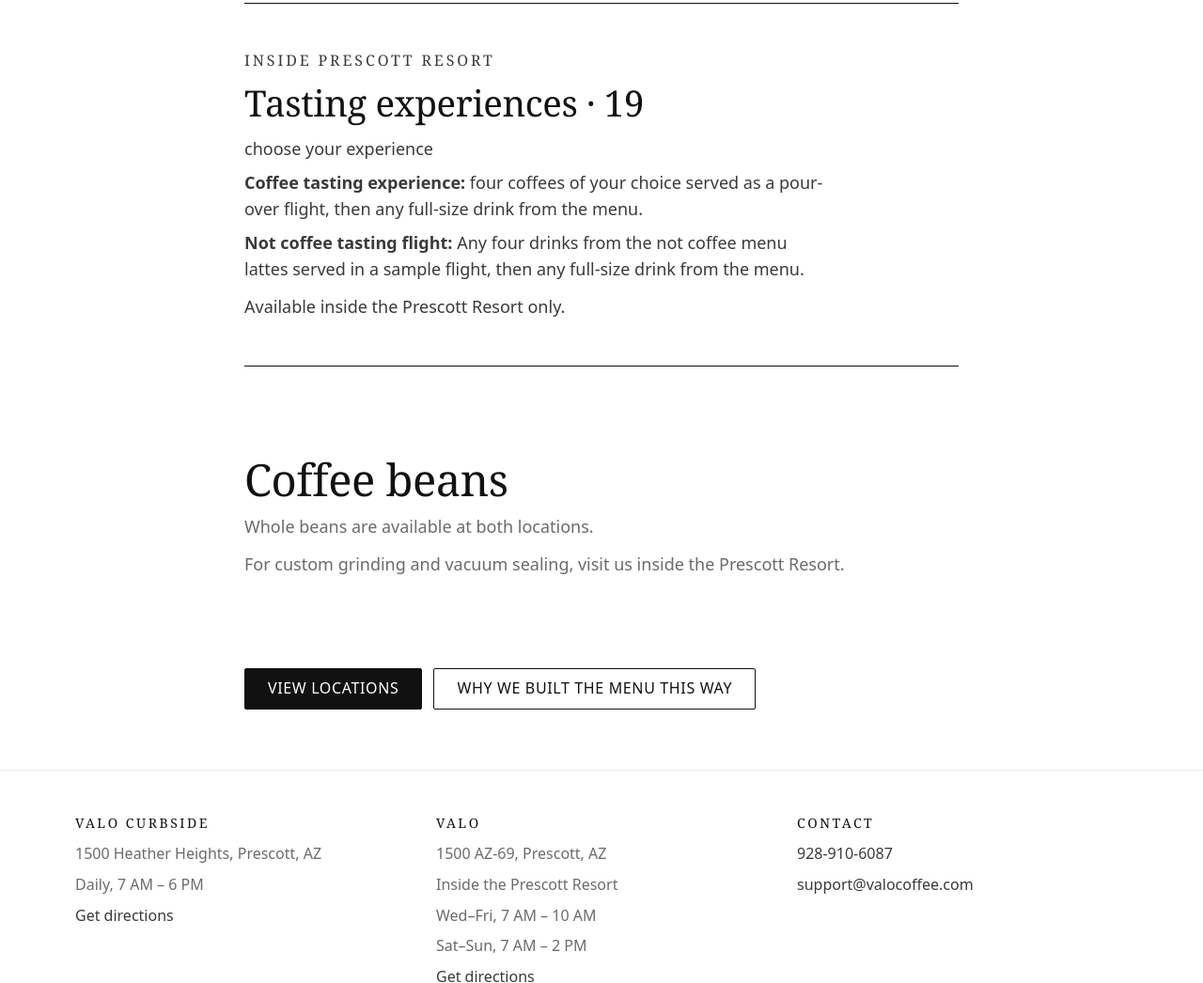
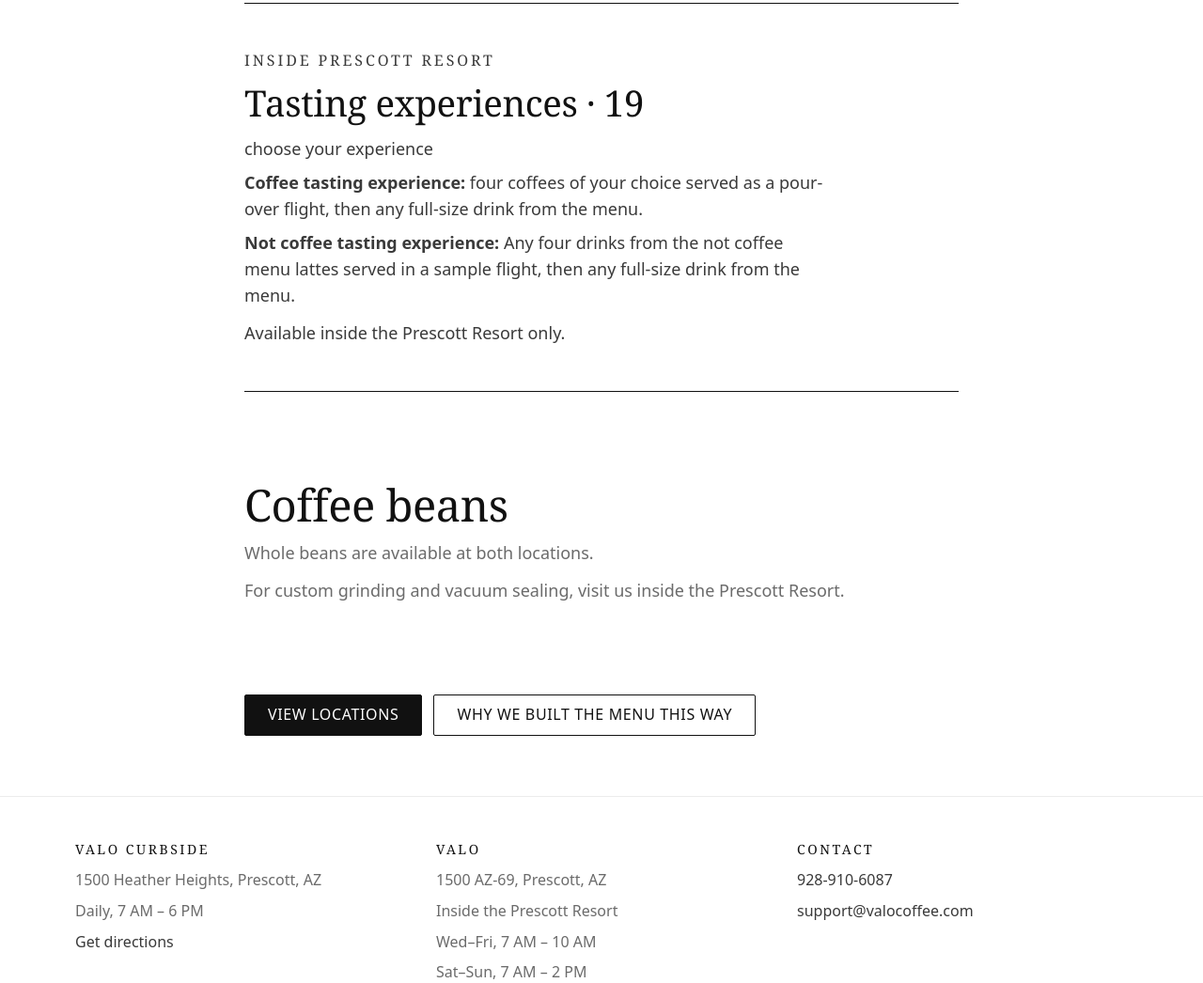
Before and after one commit to gospelcoffee/website, a plain HTML site: page menu.html in a window 1280 px wide. Shown: the part 1097-2143 px from the top of the page at 94% size. Drawn offline with Linux system fonts and the light colour scheme.

Commit message:
Update tasting experience copy: correct terminology for non-coffee tasting experience

```diff
--- a/menu.html
+++ b/menu.html
@@ -107,7 +107,7 @@
           <h2 class="menu-section-title">Tasting experiences &middot; 19</h2>
           <p>choose your experience</p>
           <p style="margin-top: var(--space-2)"><strong>Coffee tasting experience:</strong> four coffees of your choice served as a pour-over flight, then any full-size drink from the menu.</p>
-          <p style="margin-top: var(--space-2)"><strong>Not coffee tasting flight:</strong> Any four drinks from the not coffee menu lattes served in a sample flight, then any full-size drink from the menu.</p>
+          <p style="margin-top: var(--space-2)"><strong>Not coffee tasting experience:</strong> Any four drinks from the not coffee menu lattes served in a sample flight, then any full-size drink from the menu.</p>
           <p style="margin-top: var(--space-3)">Available inside the Prescott Resort only.</p>
         </article>
       </div>
```
Also changed, not shown: 1 other file.
